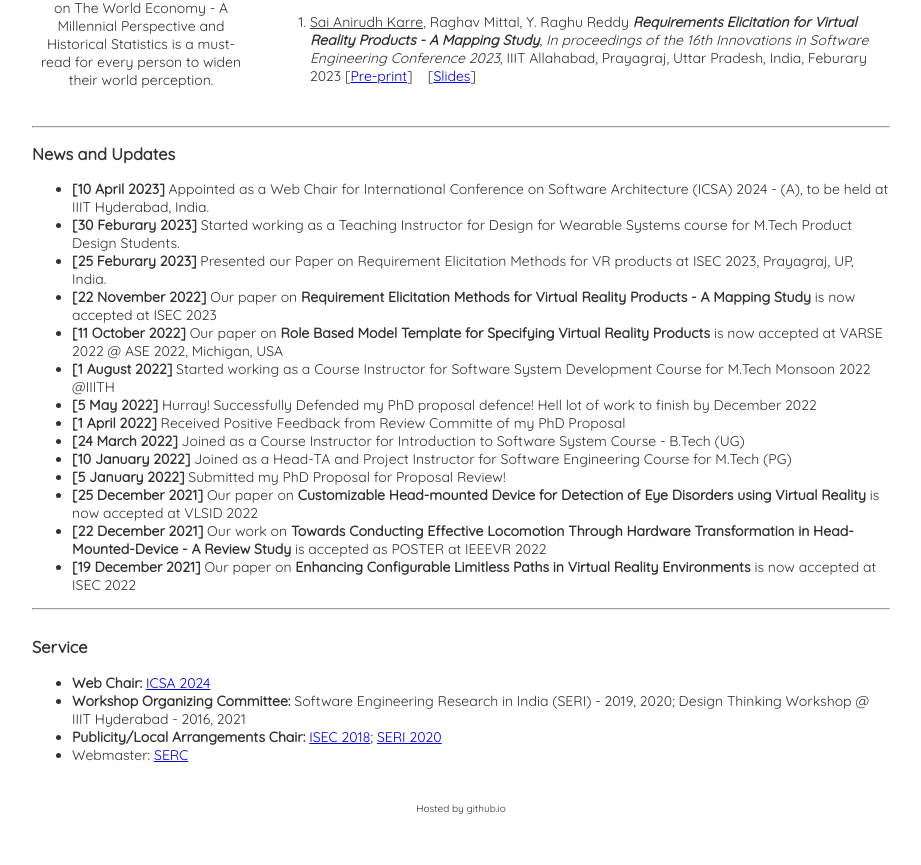
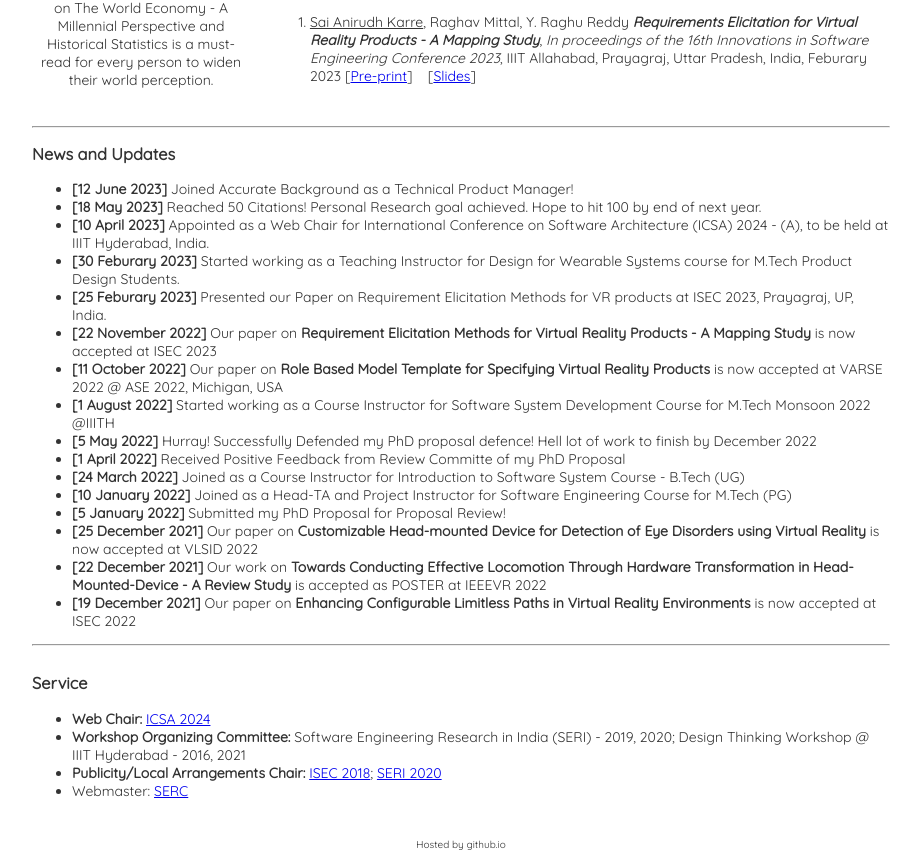
Before and after one commit to sai11101989/sai11101989.github.io, a plain HTML site: page index.html in a window 1280 px wide. Shown: the part 1212-2077 px from the top of the page, without its empty margins (179-1100 px from the left). Before the commit the page ends 2041 px from the top, so only its background shows below. Drawn offline with nearby package versions, Linux system fonts and the light colour scheme.

Commit message:
Update index.html
Updated News

```diff
--- a/index.html
+++ b/index.html
@@ -393,6 +393,12 @@ Calculation</i></b>, In proceedings of IEEE Sensors 2022, Oct 30 - Nov 2, 2022,
 
 <ul>
 	<li>
+<b> [12 June 2023]</b> Joined Accurate Background as a Technical Product Manager!
+</li>
+	<li>
+<b> [18 May 2023]</b> Reached 50 Citations! Personal Research goal achieved. Hope to hit 100 by end of next year.
+</li>
+	<li>
 <b> [10 April 2023]</b> Appointed as a Web Chair for International Conference on Software Architecture (ICSA) 2024 - (A), to be held at IIIT Hyderabad, India.
 </li>
 <li>
```
